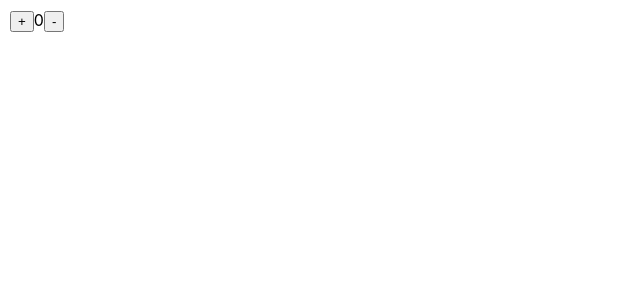
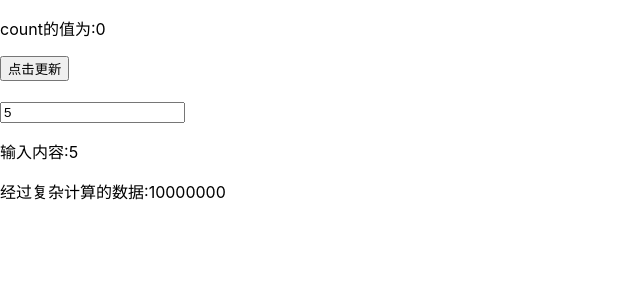
Before and after one commit to Richard-Lu-badbird/wuyou_react, a React (Create React App) app: page / in a window 1280 px wide. Shown: the top 300 px of the page, without its empty margins (0-640 px from the left). Built offline with nearby package versions, Linux system fonts and the light colour scheme.

Commit message:
React Hooks实践4 useMemo

```diff
--- a/src/App.js
+++ b/src/App.js
@@ -1,30 +1,39 @@
-import { useState, useEffect } from "react";
-export default function App() {
-  const [count, setCount] = useState(0);
-  function handleIncrement() {
-    setCount(count + 1);
-  }
-  const hanldeDecrement = () => {
-    setCount(count - 1);
-  };
-  //只执行一次
-  useEffect(() => {
-    console.log("useEffect");
-  }, []);
-  //只要组件有状态变更，就会执行
-  useEffect(() => {
-    console.log("useEffect");
-  });
-  //只有当count发生状态变更的时候，才会执行副作用函数
-  useEffect(() => {
-    console.log("useEffect");
-  }, [count]);
+import { useMemo, useState } from "react"
+
+function DoSomeMath({value}) {
+
+  const result = useMemo(()=>{
+    console.log('DoSomeMath has done');
+    let result = 0;
+    for (let i = 0; i< 1000000; i++) {
+      result += value * 2
+    }
+    return result;
+  }, [value])
 
   return (
-    <div style={{ padding: 10 }}>
-      <button onClick={handleIncrement}>+</button>
-      <span>{count}</span>
-      <button onClick={hanldeDecrement}>-</button>
+    <div>
+      <p>输入内容:{value}</p>
+      <p>经过复杂计算的数据:{result}</p>
     </div>
-  );
+  )
 }
+
+export default function App() {
+
+  const [inputValue, setInputValue] = useState(5)
+  const [count, setCount] = useState(0)
+
+
+  return (
+    <div>
+      <p>count的值为:{count}</p>
+      <button onClick={() => setCount(count + 1)}>点击更新</button>
+      <br/>
+      <br/>
+      <input type="number" value={inputValue} onChange={(e) => setInputValue(parseInt(e.target.value))}/>
+      <DoSomeMath value={inputValue}></DoSomeMath>
+    </div>
+
+  )
+}
```
